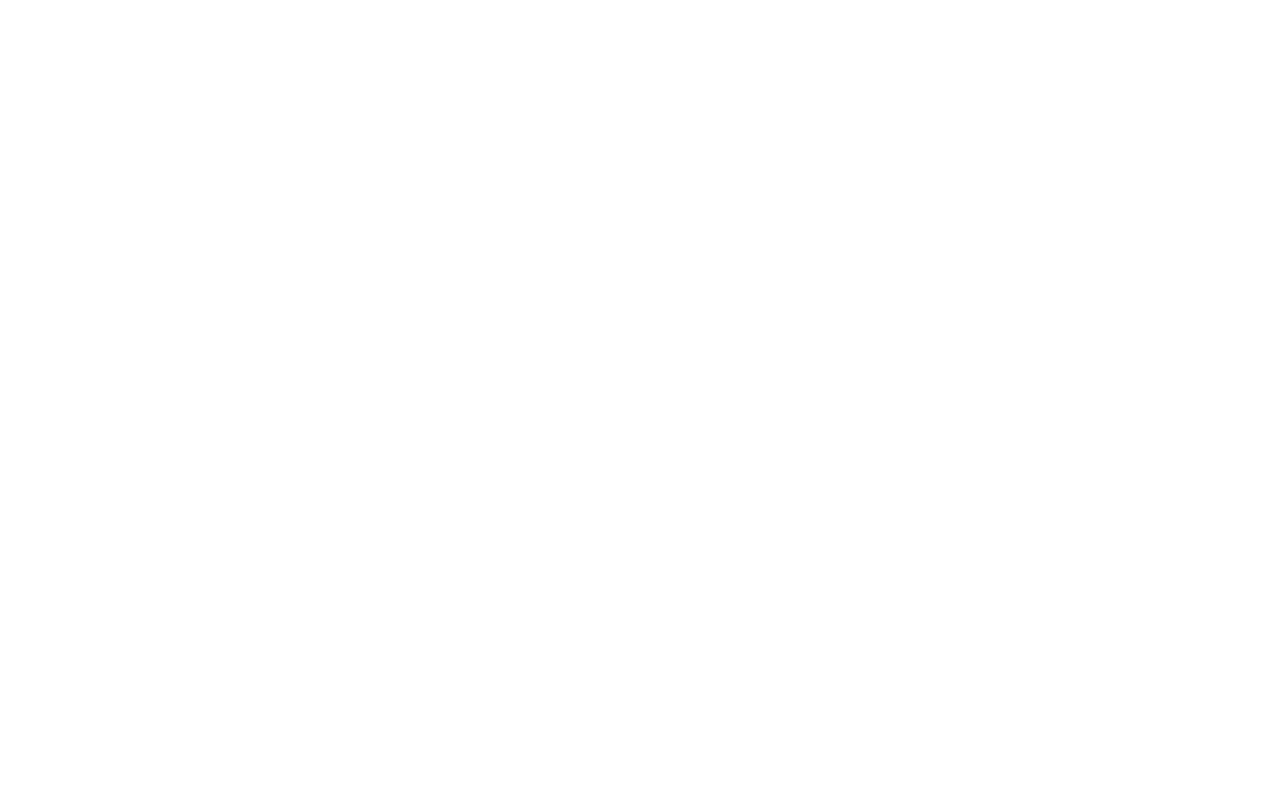
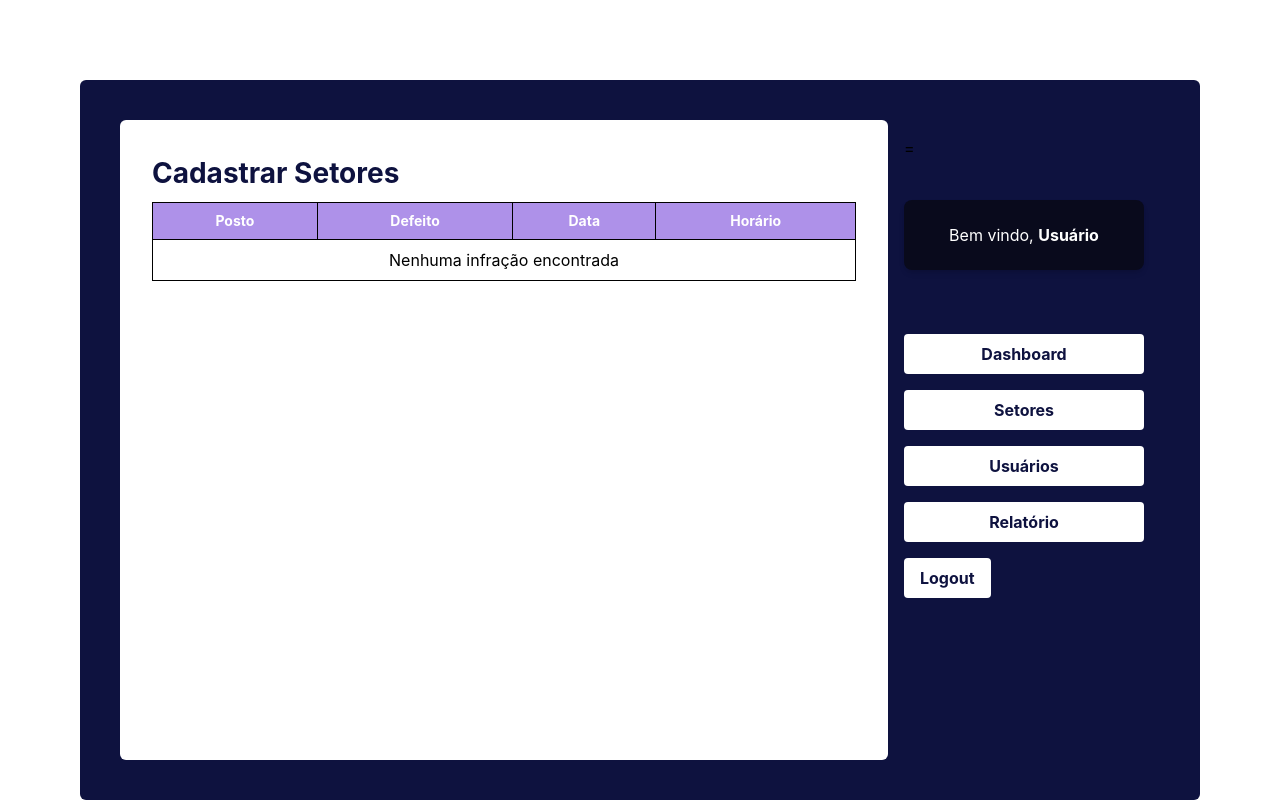
Before and after one commit to catrinck/Detectoy, a React (Create React App) app in the folder detectoy-front-end/: page /Relatorio in a window 1280 px wide. Before the commit this address had no page. Built offline with nearby package versions, Linux system fonts and the light colour scheme; sample sign-in values are in the browser's storage.

Commit message:
Tela de relatorio

```diff
--- a/detectoy-front-end/src/App.js
+++ b/detectoy-front-end/src/App.js
@@ -11,6 +11,7 @@
 import PopupCadastro from "./PopupCadastro";
 import CadastrarSetor from "./CadastrarSetor";
 import ProtectedRoute from "./ProtectedRoute";
+import Relatorio from "./Relatorio";
 
 
 function App() {
@@ -32,6 +33,7 @@
                     <Route path="/reports" element={<ReportsPage />} />
                     <Route path="/popup-cadastro" element={<PopupCadastro />} />
                     <Route path="/CadastrarSetor" element={<CadastrarSetor />}></Route>
+                    <Route path="/Relatorio" element={<Relatorio />} />
                 </Route>
             </Routes>
         </Router>
--- a/detectoy-front-end/src/Relatorio.js
+++ b/detectoy-front-end/src/Relatorio.js
@@ -0,0 +1,99 @@
+import React, { useState, useEffect } from 'react'
+import { Link, useNavigate, useLocation } from "react-router-dom";
+import SideBar from './components/SideBar';
+
+
+
+
+
+export default function Relatorio() {
+    const [selectedButton, setSelectedButton] = useState(null);
+    const navigate = useNavigate();
+    const location = useLocation();
+    const [showPopup, setShowPopup] = useState(false);
+
+    useEffect(() => {
+        const path = location.pathname;
+        if (path === "/tela-inicial") {
+            setSelectedButton("tela-inicial");
+        } else if (path === "/reports") {
+            setSelectedButton("reports");
+        } else if (path === "/users") {
+            setSelectedButton("users");
+        } else {
+            setSelectedButton(null);
+        }
+    }, [location]);
+
+    const handleOpenPopup = () => {
+        setShowPopup(true);
+    };
+    const handleClosePopup = () => {
+        setShowPopup(false);
+    };
+
+    const item = {
+        posto : 1,
+        defeito : "secagem",
+        data : "00/00/00",
+        horario : "00:00"
+    }
+
+    return (
+
+
+        <div className='h-[720px]'>
+
+            <div className='p-10 m-20 rounded-md bg-[#0E123F] h-full flex flex-1'>
+
+                <div className='bg-white  justify-center rounded-md h-full w-[81.75rem] p-8'>
+                    <header className='flex flex-1'>
+                        <h1 className='text-[#0E123F] font-bold text-[28px]'>Cadastrar Setores</h1>
+
+                    </header>
+
+                    <table className="w-full mt-2 border border-black rounded text-center">
+                        <thead>
+                            <tr className="text-white bg-[#AE91E9] text-sm">
+                                <th className="p-2 border border-black">Posto</th>
+                                <th className="p-2 border border-black">Defeito</th>
+                                <th className="p-2 border border-black">Data</th>
+                                <th className="p-2 border border-black">Horário</th>
+                            </tr>
+                        </thead>
+                        <tbody>
+                            {item.length > 0 ? (
+                                item.map((item, index) => (
+                                    <tr className="border-t border-black text-xs">
+                                        <td className="p-2 border border-black">{item.posto}</td>
+                                        <td className="p-2 border border-black">{item.defeito}</td>
+                                        <td className="p-2 border border-black">{item.data}</td>
+                                        <td className="p-2 border flex items-center">
+                                        </td>
+                                        <td className="p-2 border border-blackf">{item.horario}</td>
+                                    </tr>
+                                ))
+                            ) : (
+                                <tr>
+                                    <td colSpan="4" className="text-center p-2">Nenhuma infração encontrada</td>
+                                </tr>
+                            )}
+                        </tbody>
+                    </table>
+
+                </div>
+
+
+
+
+                <div className='p-2 m-2 '>=
+                    <SideBar />
+
+                </div>
+
+
+
+            </div>
+        </div>
+    );
+}
--- a/detectoy-front-end/src/components/SideBar.jsx
+++ b/detectoy-front-end/src/components/SideBar.jsx
@@ -95,6 +95,19 @@
                 Usuários
             </button>
 
+            <button
+                className={`w-[240px] py-2 px-4 font-bold rounded transition-all
+                ${selectedButton === "Relatorio"
+                        ? "bg-[#AE91E9] text-white"
+                        : "bg-white text-[#0E123F] hover:bg-[#AE91E9] hover:text-white"
+                    }`}
+                onClick={() =>
+                    navigate("/Relatorio") //navega para users
+                }
+            >
+                Relatório
+            </button>
+
             <Link to="/Login">
                 <button className="hover:text-white bg-white hover:bg-[#AE91E9] text-[#0E123F] font-bold py-2 px-4 rounded flex items-center gap-2 "
                     onClick={handleLogout}>
```
